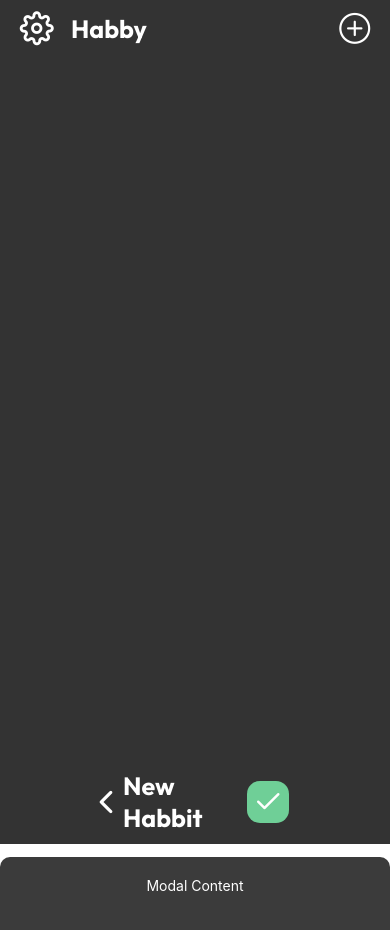
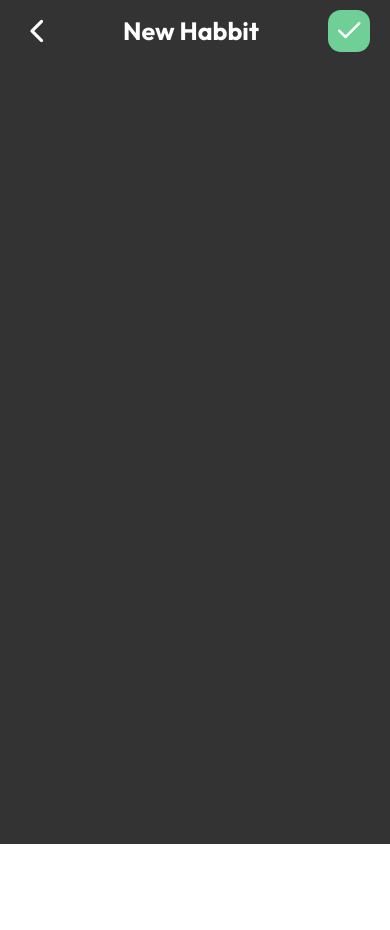
Before and after one commit to Yury-Scherbatyuk/habby-app, a React Native app: screen /Edit in a window 390 px wide. Shown: the top 930 px of the page. After the commit the page ends 844 px from the top, so only its background shows below. Built offline with nearby package versions, Linux system fonts and the light colour scheme.

Commit message:
Navigation between screens, new folder structure according to navigation

```diff
--- a/App.tsx
+++ b/App.tsx
@@ -1,35 +1,29 @@
-import { StyleSheet, View, SafeAreaView } from 'react-native'
-import TopBar from './src/components/TopBar'
-import { useState } from 'react'
-import SettingsModal from './src/components/SettingsModal'
-import CoreSquare from './src/components/CoreSquare'
-import { SquareSizes, CoreIcons } from './src/constants'
-import { Colors } from './src/colors'
-import ManageHabbit from './src/pages/ManageHabbit'
+/* TODO:
+  [x] Routing between screens
+    [ ] Pass data between screens
+  [ ] ManageHabbit screen fields (and their states to pass further)
+  [ ] шрифты загружаются на каждой странице отдельно.
+        Надо грузить их в одном месте и отображать спинер вместо <p>noooo</p>
+*/
+
+import { NavigationContainer } from '@react-navigation/native'
+import { createNativeStackNavigator } from '@react-navigation/native-stack'
+
+import HomePage from './src/pages/HomePage'
+import EditPage from './src/pages/EditPage'
+
+const Stack = createNativeStackNavigator()
 
 export default function App() {
-  const [settingsVisible, setSettingsVisible] = useState(false)
-
-  const handleSettingsClick = () => {
-    setSettingsVisible(!settingsVisible)
-  }
-
   return (
-    <SafeAreaView style={styles.container}>
-      <TopBar
-        isModalVisible={settingsVisible}
-        handleSettingsClick={handleSettingsClick}
-      />
-      <SettingsModal settingsVisible={settingsVisible} />
-      <ManageHabbit />
-    </SafeAreaView>
+    <NavigationContainer>
+      <Stack.Navigator
+        initialRouteName="Home"
+        screenOptions={{ headerShown: false }}
+      >
+        <Stack.Screen name="Home" component={HomePage} />
+        <Stack.Screen name="Edit" component={EditPage} />
+      </Stack.Navigator>
+    </NavigationContainer>
   )
 }
-
-const styles = StyleSheet.create({
-  container: {
-    flex: 1,
-    backgroundColor: Colors.dark,
-    alignItems: 'center',
-  },
-})
--- a/src/components/TopBar.tsx
+++ b/src/components/TopBar.tsx
@@ -3,13 +3,15 @@ import { useFonts } from 'expo-font'
 import { useState } from 'react'
 import CoreIcon from './CoreIcon'
 import { CoreIcons } from '../constants'
+import { NavigationProp } from "@react-navigation/native";
 
 interface TopBarProps {
   isModalVisible: boolean
   handleSettingsClick: () => void
+  navigation: NavigationProp<any,any>
 }
 
-export default function TopBar({ isModalVisible, handleSettingsClick }: TopBarProps) {
+export default function TopBar({ isModalVisible, handleSettingsClick, navigation }: TopBarProps) {
   const [settingsGearAnimation] = useState(new Animated.Value(0))
   const [plusIconAnimation] = useState(new Animated.Value(0))
   const [fontsLoaded] = useFonts({
@@ -52,6 +54,7 @@ export default function TopBar({ isModalVisible, handleSettingsClick }: TopBarPr
         useNativeDriver: true,
       }).start()
     })
+    navigation.navigate('Edit')
   }
 
   const interpolatedPlusAnimation = plusIconAnimation.interpolate({
--- a/src/pages/ManageHabbit.tsx
+++ b/src/pages/EditPage.tsx
@@ -1,21 +1,47 @@
-import { View, Animated, Text, StyleSheet, TextInput } from 'react-native'
+import {
+  View,
+  Text,
+  StyleSheet,
+  TextInput,
+  SafeAreaView,
+  Platform,
+  Pressable,
+} from 'react-native'
 import CoreIcon from '../components/CoreIcon'
 import { CoreIcons, SquareSizes } from '../constants'
 import CoreSquare from '../components/CoreSquare'
 import { Colors } from '../colors'
 import React from 'react'
 import { useFonts } from 'expo-font'
+import { NavigationProp } from '@react-navigation/native'
 
-export default function ManageHabbit() {
+interface PageProps {
+  navigation: NavigationProp<any, any>
+}
+
+export default function EditPage({ navigation }: PageProps) {
   const [text, onChangeText] = React.useState('Useless Text')
   const [number, onChangeNumber] = React.useState('')
   const [fontsLoaded] = useFonts({
     'Outfit-Bold': require('../assets/fonts/Outfit-Bold.ttf'),
   })
+
+  if (!fontsLoaded) {
+    return <Text>noooo</Text>
+  }
+
   return (
-    <View>
-      <View style={styles.navContainer}>
-        <CoreIcon icon={CoreIcons.Back} size={34} color="white" />
+    <SafeAreaView style={styles.container}>
+      <View
+        style={[
+          styles.navContainer,
+          Platform.OS == 'android' && { marginTop: 40 },
+        ]}
+      >
+        <Pressable onPress={() => navigation.goBack()}>
+          <CoreIcon icon={CoreIcons.Back} size={34} color="white" />
+        </Pressable>
+
         <Text style={styles.heading}>New Habbit</Text>
         {/* <View style={styles.space} /> */}
         <CoreSquare
@@ -35,11 +61,16 @@ export default function ManageHabbit() {
         /> */}
         {/* <CoreIcon icon={CoreIcons.Back} size={34} color="white" /> */}
       </View>
-    </View>
+    </SafeAreaView>
   )
 }
 
 const styles = StyleSheet.create({
+  container: {
+    flex: 1,
+    backgroundColor: Colors.dark,
+    alignItems: 'center',
+  },
   navContainer: {
     flexDirection: 'row',
     justifyContent: 'space-between',
--- /dev/null
+++ b/src/pages/HomePage.tsx
@@ -0,0 +1,37 @@
+import { StyleSheet, View, SafeAreaView } from 'react-native'
+import TopBar from '../components/TopBar'
+import { useState } from 'react'
+import SettingsModal from '../components/SettingsModal'
+import { Colors } from '../colors'
+import { NavigationProp } from "@react-navigation/native";
+
+interface PageProps {
+    navigation: NavigationProp<any,any>
+  }
+
+export default function HomePage({ navigation } : PageProps) {
+  const [settingsVisible, setSettingsVisible] = useState(false)
+
+  const handleSettingsClick = () => {
+    setSettingsVisible(!settingsVisible)
+  }
+
+  return (
+    <SafeAreaView style={styles.container}>
+      <TopBar
+        isModalVisible={settingsVisible}
+        handleSettingsClick={handleSettingsClick}
+        navigation={navigation}
+      />
+      <SettingsModal settingsVisible={settingsVisible} />
+    </SafeAreaView>
+  )
+}
+
+const styles = StyleSheet.create({
+  container: {
+    flex: 1,
+    backgroundColor: Colors.dark,
+    alignItems: 'center',
+  },
+})
```
Also changed, not shown: package.json (+7 -1 lines), 1 other file (tests, documents, lock files or other folders).
